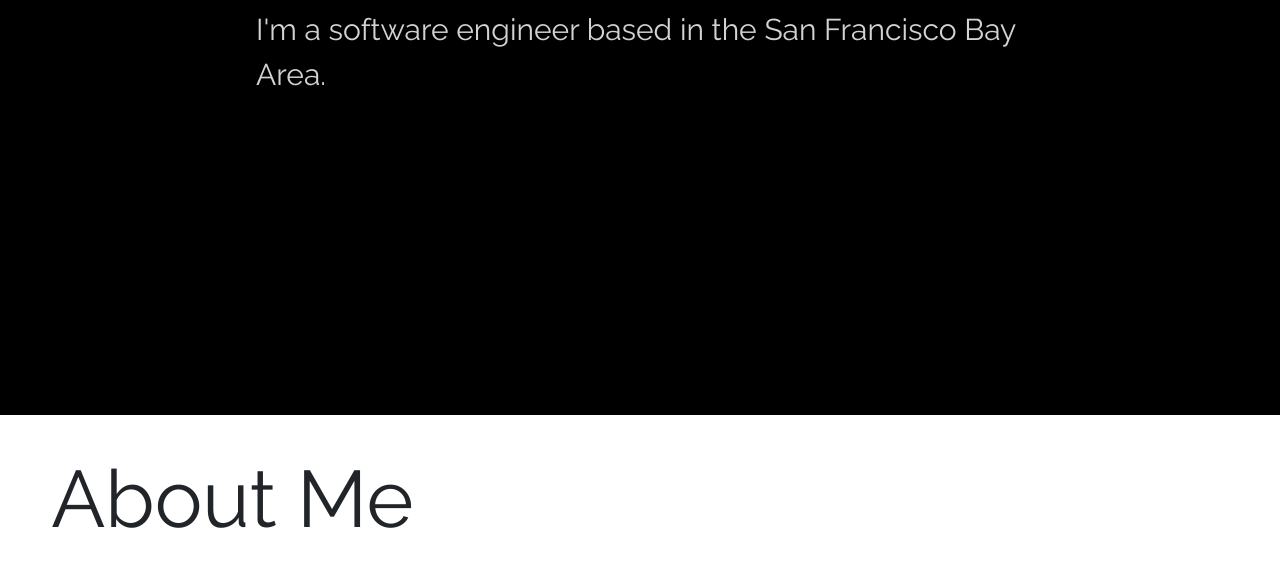
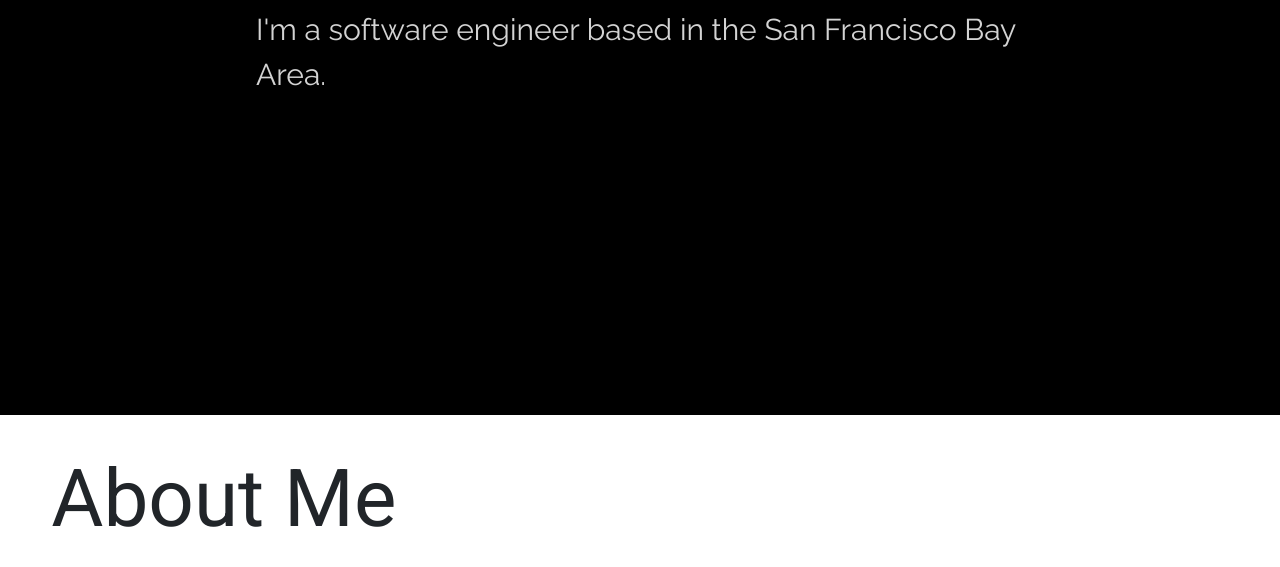
Before and after one commit to jcruzz/jcruzz.github.io, a plain HTML site: page index.html in a window 1280 px wide. Shown: the part 385-952 px from the top of the page. Drawn offline with nearby package versions, Linux system fonts and the light colour scheme.

Commit message:
stylesheets changed

```diff
--- a/styles.css
+++ b/styles.css
@@ -13,6 +13,9 @@ nav {
 	height: 100%;
 }
 
+.header {
+	font-family: 'Roboto', sans-serif;
+}
 #contact {
 	width: 100%;
 	max-height: 95%;
```
